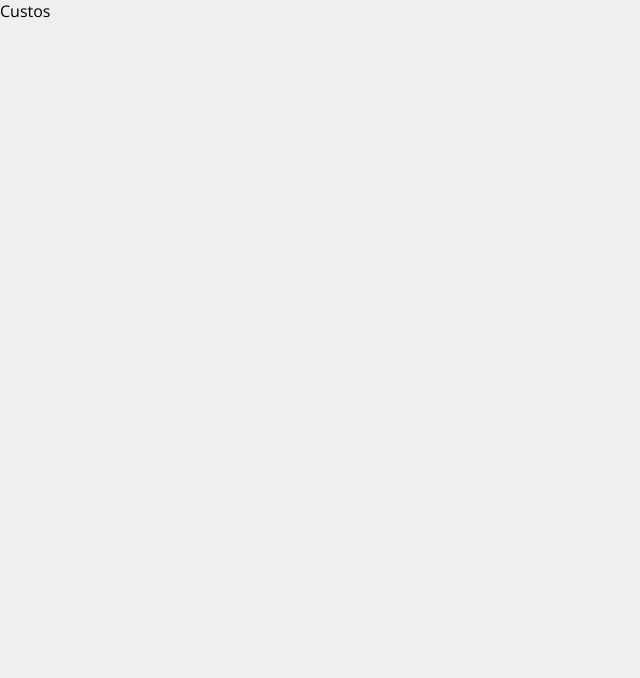
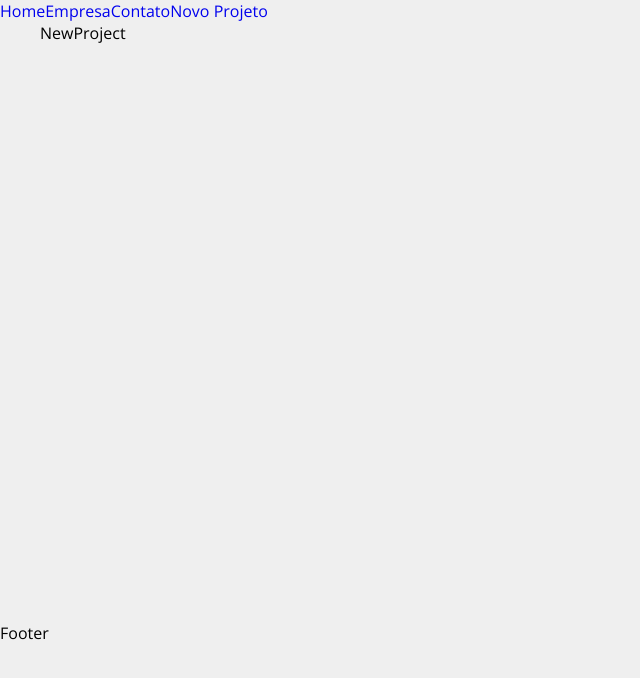
Before and after one commit to edinaldofcs/Projeto-Custos-React, a React (Create React App) app: page /newproject in a window 1280 px wide. Shown: the top 678 px of the page, without its empty margins (0-640 px from the left). Built offline with nearby package versions, Linux system fonts and the light colour scheme.

Commit message:
Aula18-Estrutura-do-Projeto

```diff
--- a/src/App.js
+++ b/src/App.js
@@ -1,10 +1,37 @@
+import { BrowserRouter as Router, Routes, Route, Link} from 'react-router-dom'
+//import { BrowserRouter as Router, Routes, Route, Link } from 'react-router-dom'
+import Home from './components/pages/Home'
+import Company from './components/pages/Company'
+import Contact from './components/pages/Contact'
+import NewProject from './components/pages/NewProject'
 
+import Container from './components/layout/Container'
 
 function App() {
   return (
-    <div className="App">
-      <p>Custos</p>
-    </div>
+    <Router>
+      <ul>
+        <Link to="/">Home</Link>
+        <Link to="/company">Empresa</Link>
+        <Link to="/contact">Contato</Link>
+        <Link to="/newproject">Novo Projeto</Link>
+      </ul>
+      <Container customClass="minHeight">
+      <Routes>
+        <Route exact path='/' element={<Home />} ></Route>
+      </Routes>
+      <Routes>
+        <Route exact path='/company' element={<Company />}></Route>
+      </Routes>
+      <Routes>
+        <Route exact path='/contact' element={<Contact />}></Route>
+      </Routes>
+      <Routes>
+        <Route exact path='/newproject' element={<NewProject />}></Route>
+      </Routes>
+      </Container>
+      <p>Footer</p>
+    </Router>
   );
 }
 
--- /dev/null
+++ b/src/components/layout/Container.js
@@ -0,0 +1,9 @@
+import styles from './Container.module.css'
+
+function Container(props){
+    return(
+        <div className={`${styles.container} ${styles[props.customClass]}`}>{props.children}</div>
+    )
+}
+
+export default Container;
--- /dev/null
+++ b/src/components/layout/Container.module.css
@@ -0,0 +1,21 @@
+.container{
+    width: 1200px;
+    display: flex;
+    flex-direction: row;
+    justify-content: space-between;
+    margin: 0 auto;
+    flex-wrap: wrap;
+}
+
+.minHeight{
+    min-height: 75%;
+}
+
+.start{
+    justify-content: flex-start;
+}
+
+.column{
+    flex-direction: column;
+    justify-content: flex-start;
+}
--- /dev/null
+++ b/src/components/pages/Company.js
@@ -0,0 +1,12 @@
+
+
+function Company() {
+
+    return (
+        <div>
+            Company
+        </div>
+    );
+}
+
+export default Company;
--- /dev/null
+++ b/src/components/pages/Contact.js
@@ -0,0 +1,12 @@
+
+
+function Contact(){
+
+    return(
+        <div>
+            Contact
+        </div>
+    );
+}
+
+export default Contact;
--- /dev/null
+++ b/src/components/pages/Home.js
@@ -0,0 +1,12 @@
+
+
+function Home(){
+
+    return(
+        <div>
+            Home
+        </div>
+    );
+}
+
+export default Home;
--- /dev/null
+++ b/src/components/pages/NewProject.js
@@ -0,0 +1,12 @@
+
+
+function NewProject() {
+
+    return (
+        <div>
+            NewProject
+        </div>
+    );
+}
+
+export default NewProject;
```
